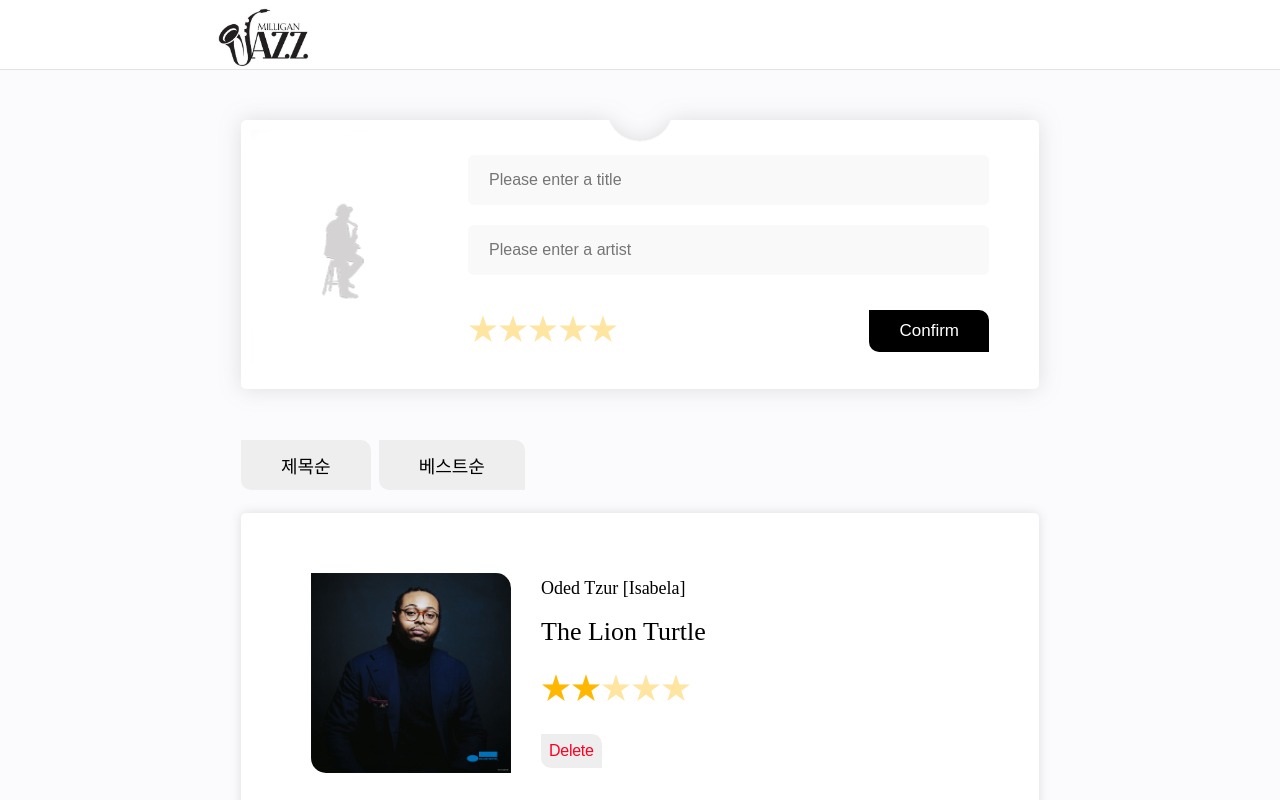
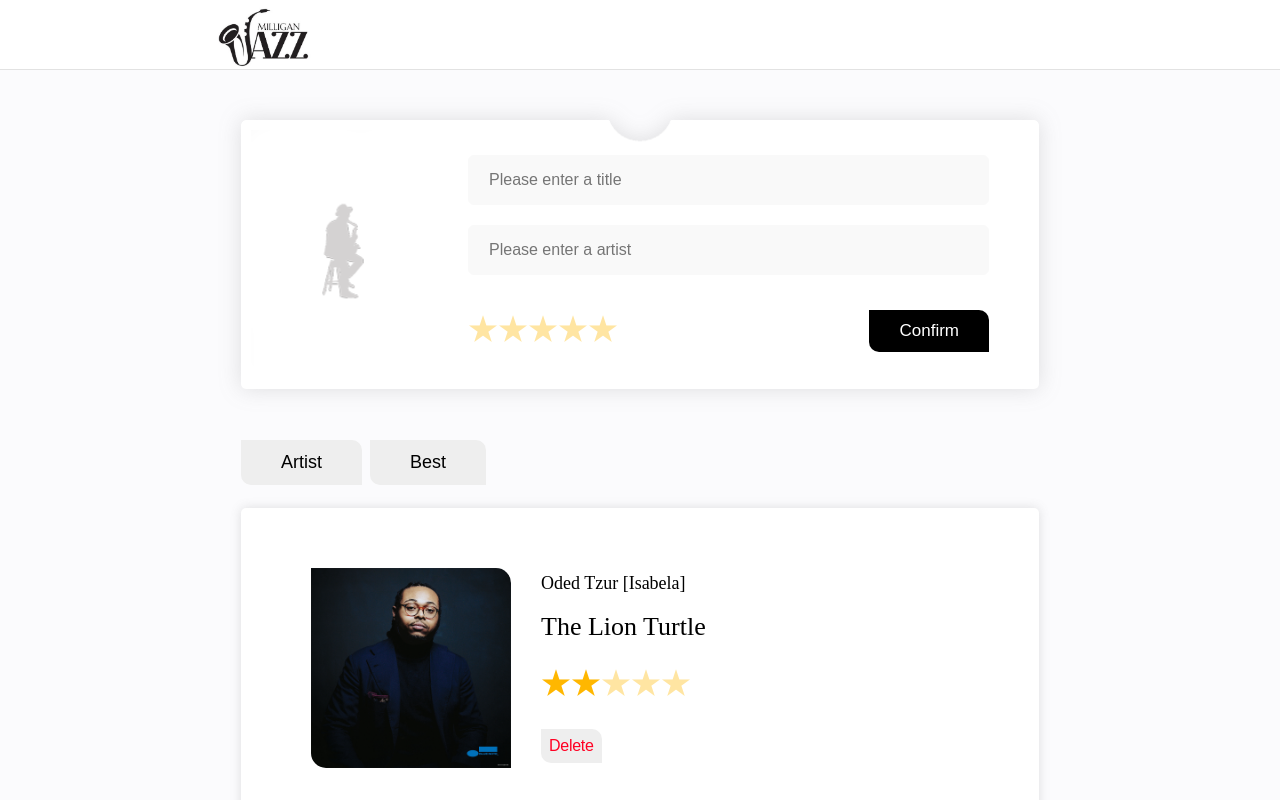
Before and after one commit to seo0yoon/Jazz-Recommend, a React (Create React App) app: page / in a window 1280 px wide. Shown: the top 800 px of the page. Built offline with nearby package versions, Linux system fonts and the light colour scheme.

Commit message:
App 컴포넌트 수정, index.html 수정

```diff
--- a/public/index.html
+++ b/public/index.html
@@ -3,7 +3,7 @@
 
 <head>
   <meta charset="utf-8" />
-  <link redl="icon" href="%PUBLIC_URL%/favicon.ico" />
+  <link rel="icon" href="%PUBLIC_URL%/favicon.ico" />
   <title>JAZZ LIST</title>
 </head>
 
--- a/src/components/App.js
+++ b/src/components/App.js
@@ -46,10 +46,10 @@
         </div>
         <div className="App-sorts">
           <button className="AppSortButton" selected={order === "createdAt"} onClick={hadleArtistClick}>
-            제목순
+            Artist
           </button>
           <button className="AppSortButton" selected={order === "rating"} onClick={hadleBestClick}>
-            베스트순
+            Best
           </button>
         </div>
         <div className="App-PlayList">
```
